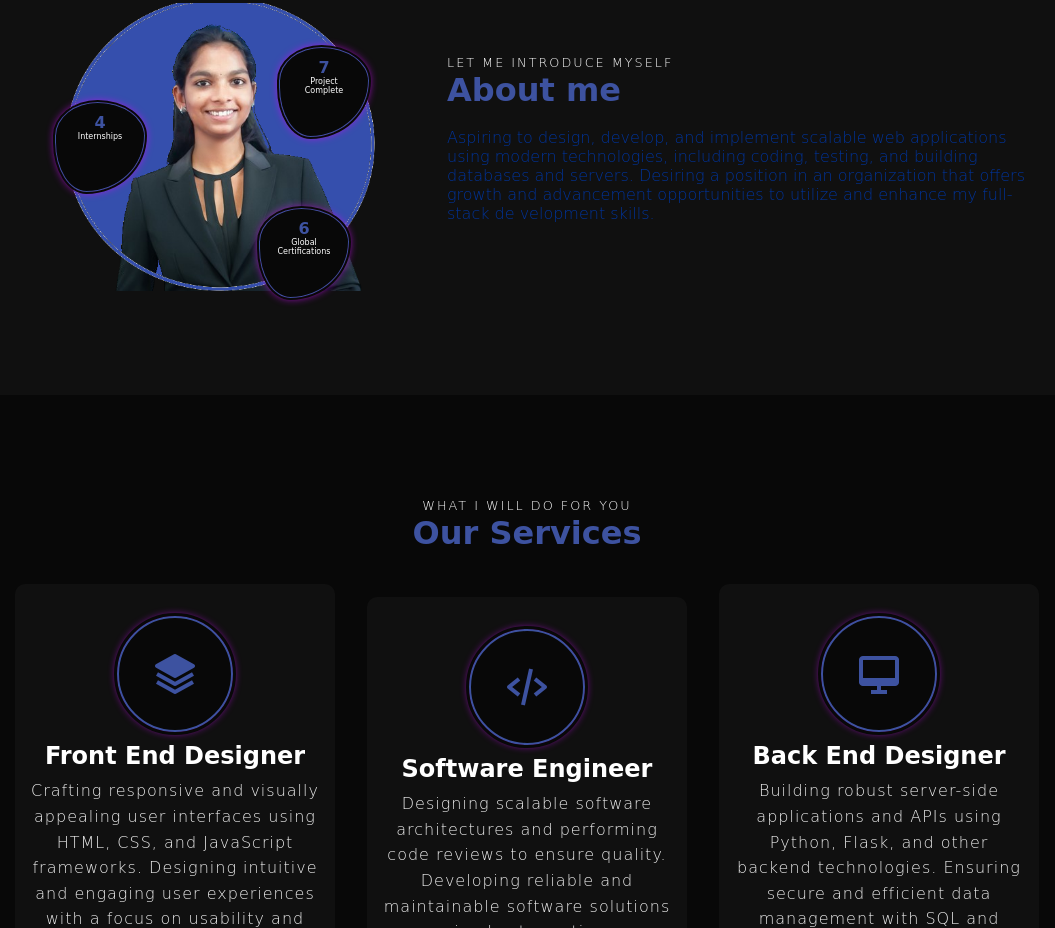
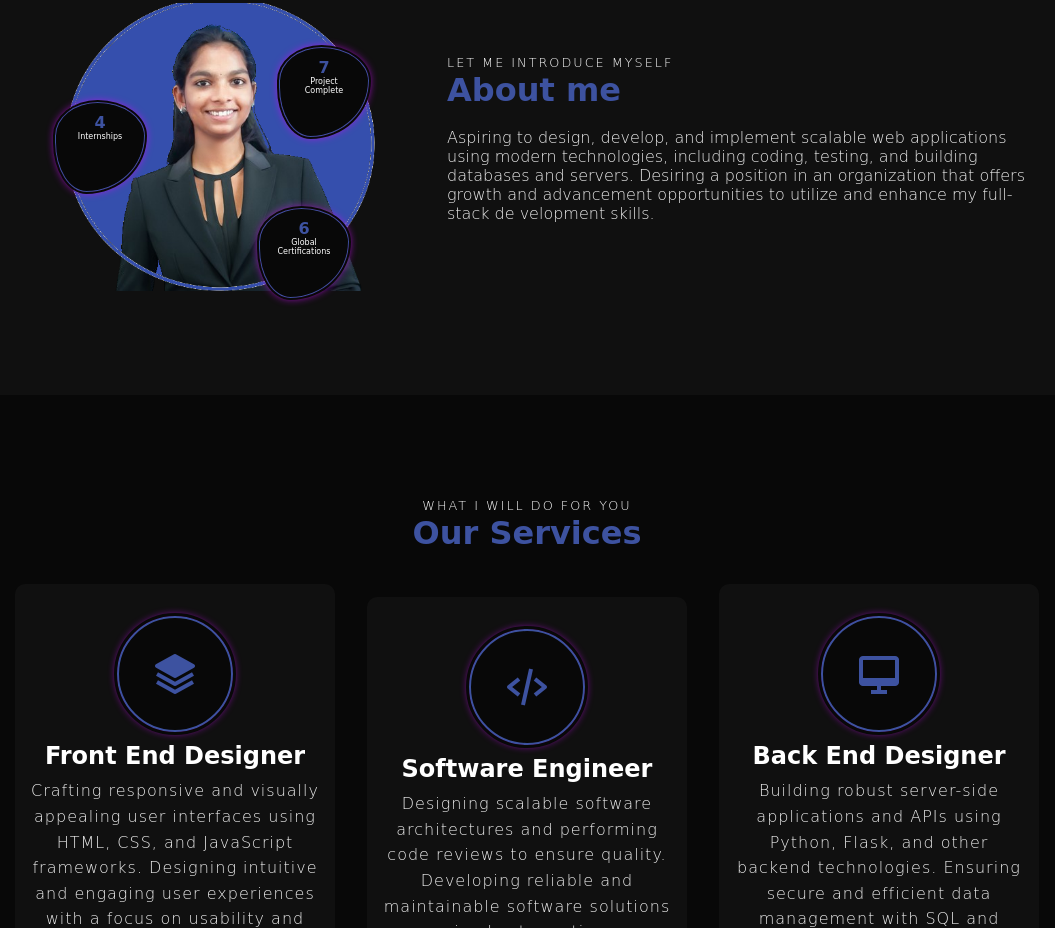
Before and after one commit to 2100080102/JavaScript, a plain HTML site: page index.html in a window 1280 px wide. Shown: the part 897-1825 px from the top of the page, without its empty margins (113-1168 px from the left). Drawn offline with nearby package versions, Linux system fonts and the light colour scheme; some packages are replaced by stand-ins of ours; a script that the page names is missing.

Commit message:
Update styles.css

```diff
--- a/styles.css
+++ b/styles.css
@@ -327,7 +327,7 @@ section{
     margin-bottom: .2rem;
 }
 .about-content p{
-    color: #003399;
+    color: #eee;
     font-weight: 300;
     margin-bottom: 1.5rem;
 }
```
